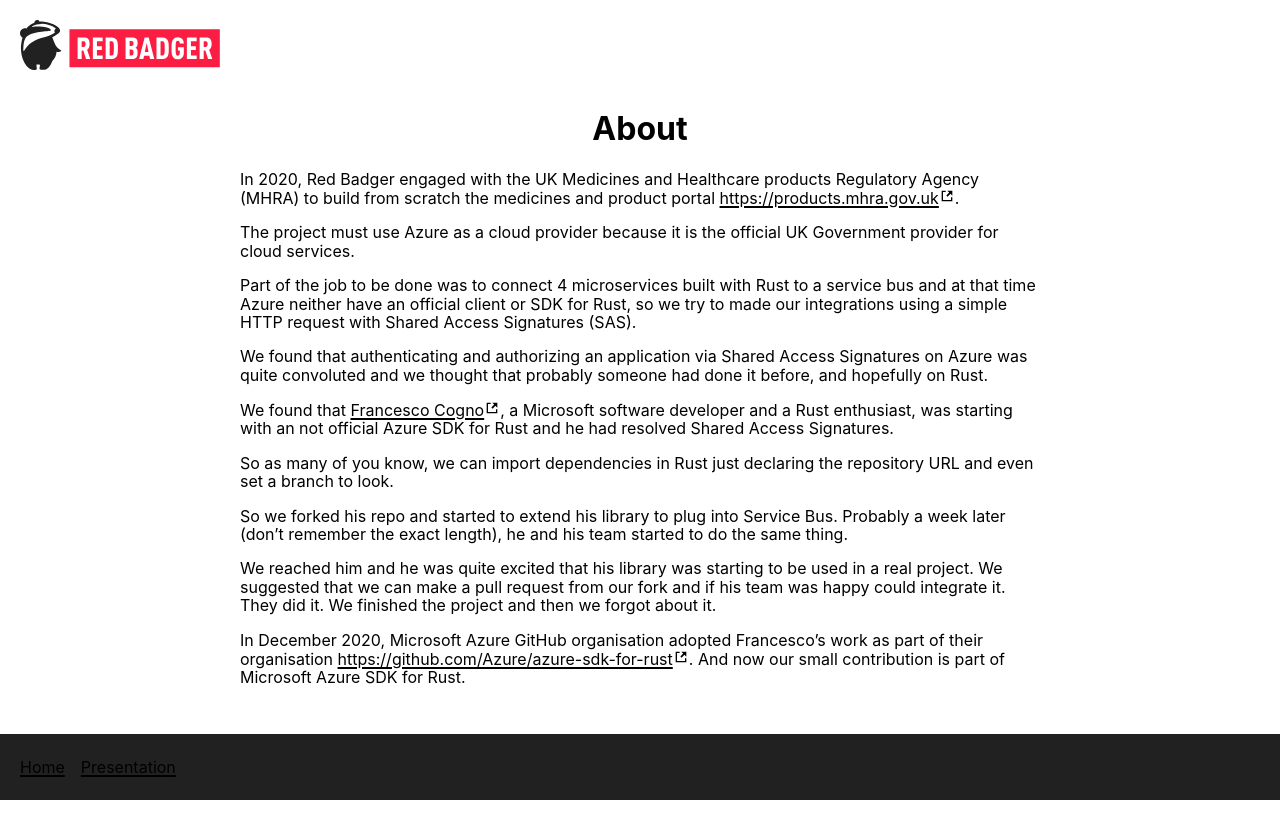
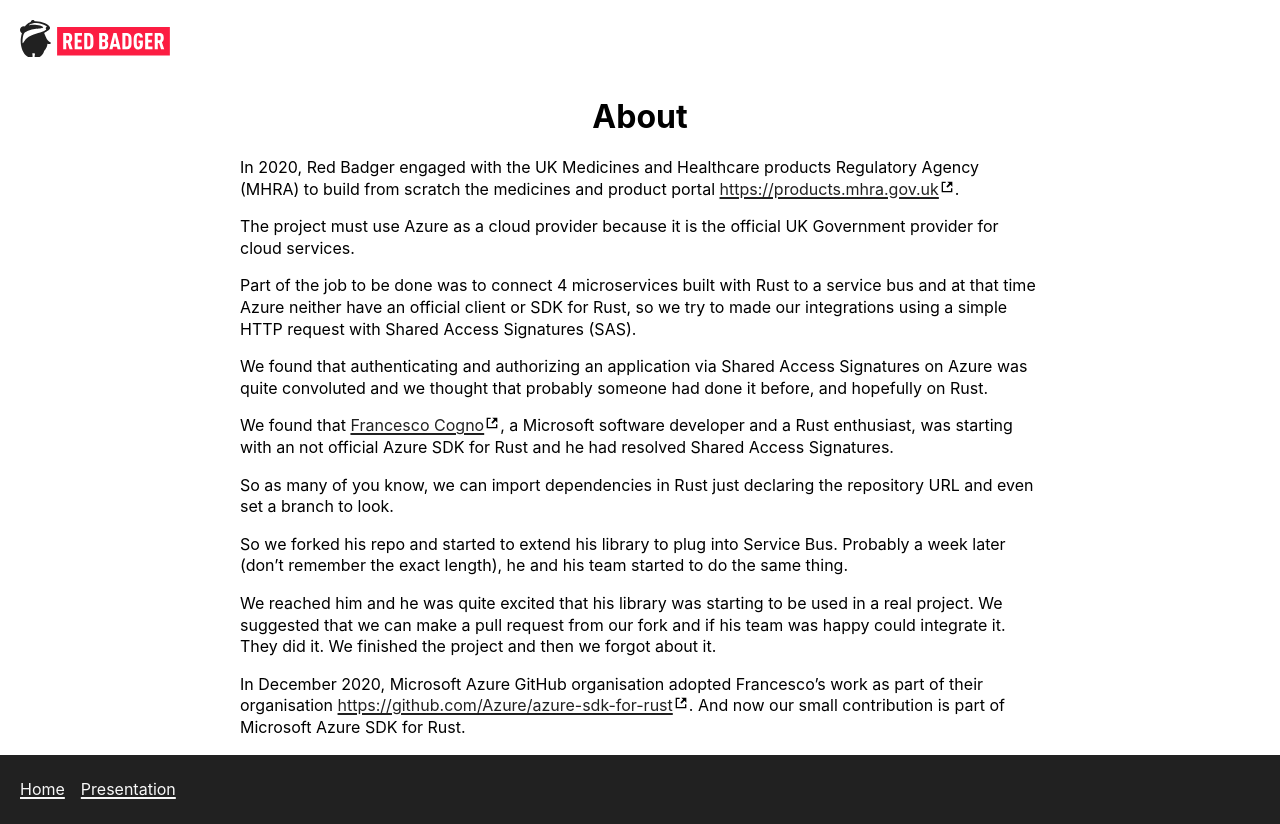
Before and after one commit to redbadger/rusty-azure, a React (Create React App) app: page /about in a window 1280 px wide. Before the commit the page ends 800 px from the top, so only its background shows below. Built offline with nearby package versions, Linux system fonts and the light colour scheme.

Commit message:
Add links to sponsor logos

```diff
--- a/src/components/header.tsx
+++ b/src/components/header.tsx
@@ -9,6 +9,11 @@
   display: flex;
   justify-content: space-between;
   padding: 1.25rem;
+
+  a {
+    display: block;
+  }
+
   picture {
     &:first-of-type {
       max-width: 200px;
@@ -21,12 +26,20 @@
 
 const Header = () => (
   <StyledHeader>
+    <a href="https://red-badger.com/" target="_blank" rel="noreferrer">
       <picture>
         <Sally />
       </picture>
+    </a>
+    <a
+      href="https://www.meetup.com/Rust-London-User-Group/"
+      target="_blank"
+      rel="noreferrer"
+    >
       <picture>
         <RustLondon />
       </picture>
+    </a>
   </StyledHeader>
 );
 
--- a/src/pages/about.tsx
+++ b/src/pages/about.tsx
@@ -19,10 +19,6 @@
   p {
     max-width: 120ch;
     text-align: start;
-  }
-
-  a {
-    color: black;
   }
 `;
 
--- a/src/styles/_global.scss
+++ b/src/styles/_global.scss
@@ -53,3 +53,9 @@
     }
   }
 }
+
+p,
+li {
+  line-height: 1.35;
+  max-width: 85ch;
+}
```
Lines whose indentation alone changed are shown as unchanged.
